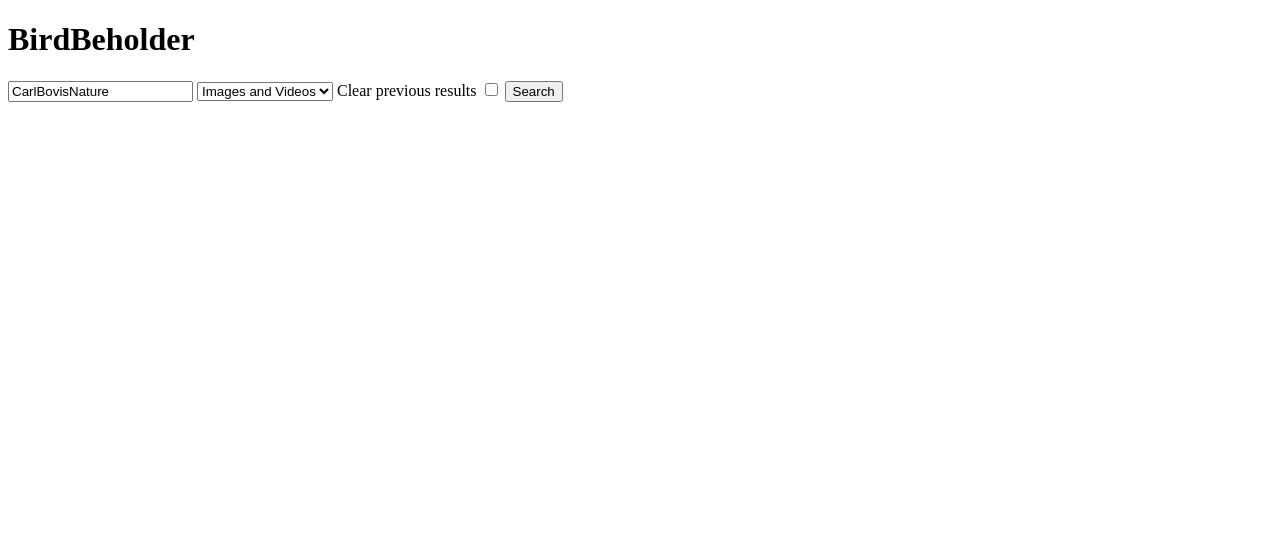
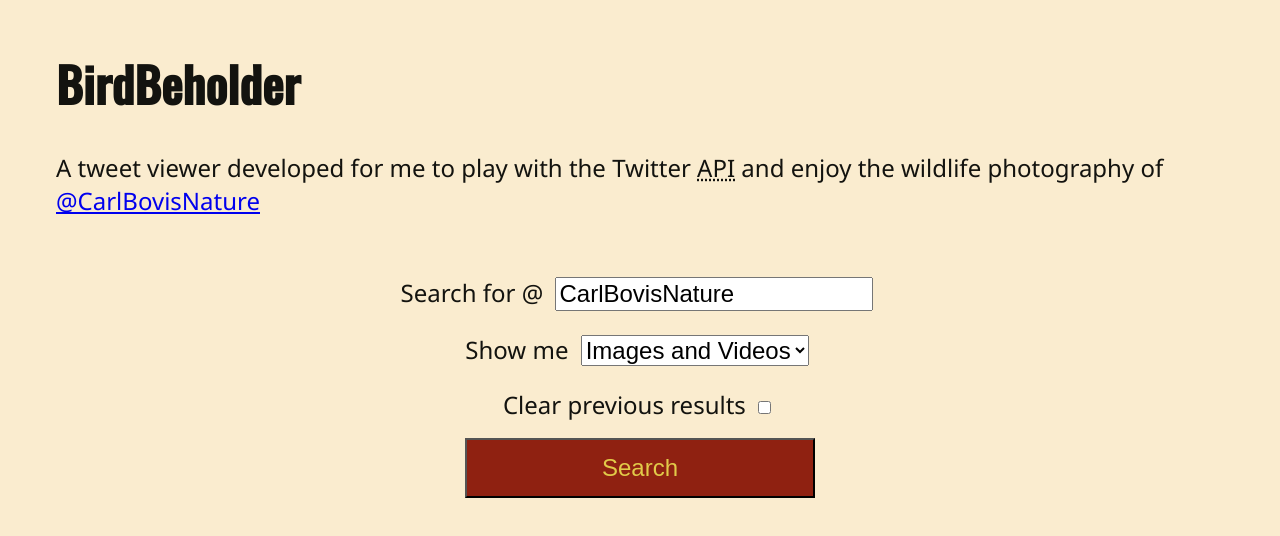
Before and after one commit to AndrewStanton94/bird-beholder, a website with bundled scripts: page client/index.html in a window 1280 px wide. Built offline with nearby package versions, Linux system fonts and the light colour scheme.

Commit message:
Added styling and intro text

```diff
--- a/client/index.html
+++ b/client/index.html
@@ -5,31 +5,125 @@
     <meta name="viewport" content="width=device-width, initial-scale=1.0" />
     <title>BirdBeholder</title>
     <style>
-      img {
-        max-width: 40vw;
+      @import url('https://fonts.googleapis.com/css2?family=Noto+Sans&family=Oswald:wght@500&display=swap');
+      :root {
+        --margin-size: 2rem;
+        --column-count: 2;
+        /* Colours from https://pbs.twimg.com/media/EW9mQ5YX0AQ7Srb.jpg */
+        /* https://twitter.com/CarlBovisNature/status/1256335681472696320 */
+        /*  by @CarlBovisNature */
+        --background-color: #faeccf;
+        --primary-color: #8f2111;
+        --secondary-color: #e1ca49;
+        --text-color: #13130f;
+
+        font-family: 'Noto Sans', sans-serif;
+        font-size: 1.5rem;
+        color: var(--text-color);
+      }
+      @media screen and (max-width: 500px) {
+        :root {
+          --margin-size: 0.5rem;
+          --column-count: 1;
+        }
+      }
+
+      .m-2 {
+        margin: var(--margin-size);
+      }
+
+      body {
+        background-color: var(--background-color);
+      }
+
+      h1 {
+        font-family: 'Oswald', sans-serif;
+      }
+
+      #searchOptions {
+        display: flex;
+        flex-direction: column;
+        text-align: center;
+        line-height: 1.75;
+      }
+
+      #searchOptions * {
+        margin: 0.25rem;
+        font-size: 1rem;
+      }
+
+      #search {
+        min-width: 30%;
+        height: 2.5rem;
+        align-self: center;
+        background-color: var(--primary-color);
+        color: var(--secondary-color);
       }
 
       #tweets {
-        margin: 2rem;
         display: grid;
+        grid-template-columns: repeat(var(--column-count), 1fr);
+        column-gap: 1rem;
+        row-gap: 1rem;
+      }
+
+      article.tweet {
+        border: 1px solid var(--secondary-color);
+        padding: 1rem;
+      }
+
+      .imageContainer {
+        display: grid;
+      }
+
+      .imageContainer.multipleImages {
         grid-template-columns: 1fr 1fr;
+        row-gap: 1rem;
+        column-gap: 1rem;
+      }
+
+      img,
+      video {
+        max-width: 100%;
       }
     </style>
   </head>
   <body>
+    <header class="m-2">
       <h1>BirdBeholder</h1>
-    <form id="searchOptions">
+      <p>
+        A tweet viewer developed for me to play with the Twitter
+        <abbr
+          title="Application Programming Interface: How computers talk to each other"
+          >API</abbr
+        >
+        and enjoy the wildlife photography of
+        <a
+          href="https://twitter.com/CarlBovisNature"
+          rel="noopener noreferrer"
+          target="_blank"
+          >@CarlBovisNature</a
+        >
+      </p>
+    </header>
+    <form id="searchOptions" class="m-2">
+      <label>
+        Search for @
         <input
           type="text"
           name="twitterUser"
           id="twitterUser"
           value="CarlBovisNature"
         />
+      </label>
+      <label>
+        Show me
         <select name="mediaSelection" id="mediaSelection">
           <option value="media">Images and Videos</option>
           <option value="images">Images</option>
           <option value="native_video">Video</option>
         </select>
+      </label>
       <label>
         Clear previous results
         <input
@@ -41,7 +135,7 @@
       <button id="search" type="submit">Search</button>
     </form>
 
-    <section id="tweets"></section>
+    <section id="tweets" class="m-2"></section>
   </body>
   <script type="module" src="src.js"></script>
 </html>
```
Lines whose indentation alone changed are shown as unchanged.
